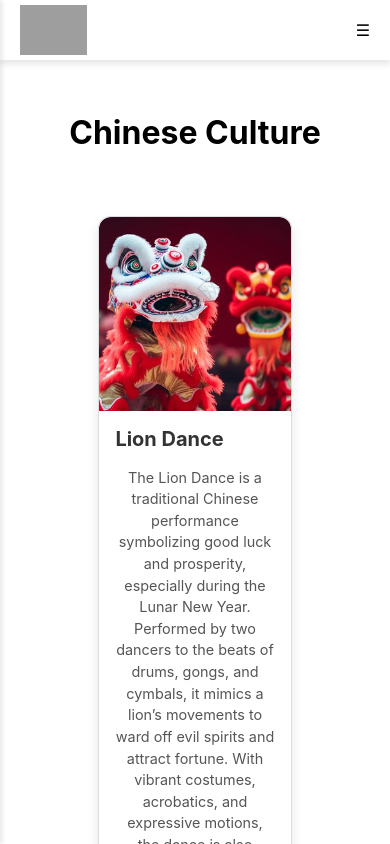
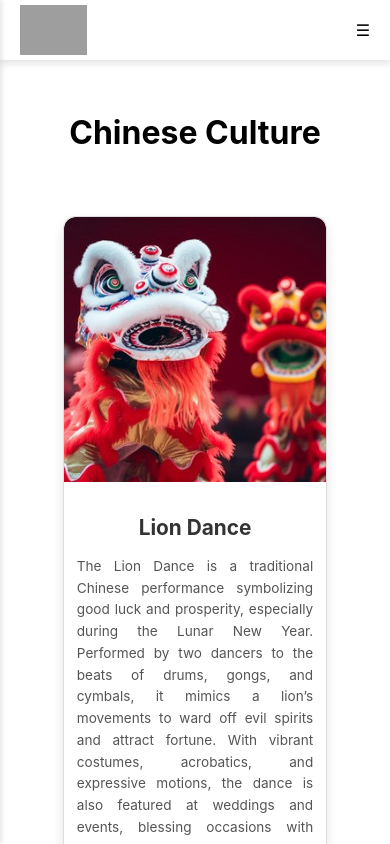
Before and after one commit to needydevil/Penang, a React (Create React App) app: page /chinese-culture in a window 390 px wide. Shown: the top 844 px of the page. Built offline with nearby package versions, Linux system fonts and the light colour scheme; grey boxes are pictures that could not be loaded.

Commit message:
add back button in culture section

```diff
--- a/src/pages/HistoryCulture/ChineseCulture.js
+++ b/src/pages/HistoryCulture/ChineseCulture.js
@@ -1,7 +1,10 @@
 import React from 'react';
+import { useNavigate } from 'react-router-dom'; // Import the useNavigate hook
 import './Culture.css'; // Add a separate CSS file for styling
 
 const ChineseCulture = () => {
+    const navigate = useNavigate(); // Initialize the navigate function
+
     const cardData = [
         {
             id: 1,
@@ -30,8 +33,8 @@ const ChineseCulture = () => {
         <div style={{ padding: "2rem" }}>
             <h1 style={{ textAlign: "center", marginBottom: "2rem" }}>Chinese Culture</h1>
             {cardData.map((card) => (
-                <div className="card-container">
-                <div className="culture-card" key={card.id}>
+                <div className="card-container" key={card.id}>
+                    <div className="culture-card">
                         <div className="card-image">
                             <img src={card.image} alt={card.alt} />
                         </div>
@@ -42,10 +45,14 @@ const ChineseCulture = () => {
                     </div>
                 </div>
             ))}
+            <button
+                onClick={() => navigate(-1)} // Go back to the previous page
+                className='back-button'
+            >
+                Back
+            </button>
         </div>
     );
 };
 
-
-
 export default ChineseCulture;
--- a/src/pages/HistoryCulture/Culture.css
+++ b/src/pages/HistoryCulture/Culture.css
@@ -1,23 +1,24 @@
 .card-container {
     display: flex;
-    flex-direction: column; /* Use column for a vertical stack of cards or row for horizontal */
+    flex-direction: column; /* Vertical stack of cards */
     justify-content: center; /* Centers cards horizontally */
     align-items: center; /* Centers cards vertically */
-    padding: 2rem; /* Optional padding around the container */
+    padding: 2rem;
+    gap: 1.5rem; /* Spacing between cards */
 }
 
 .culture-card {
     display: flex;
     align-items: center;
-    width: 73%;
-    max-width: 100%;
+    width: 85%; /* Dynamic width for better desktop responsiveness */
+    max-width: 1000px; /* Prevent cards from stretching too much on large screens */
     border: 1px solid #ddd;
     border-radius: 12px;
     box-shadow: 0 6px 12px rgba(0, 0, 0, 0.1);
     overflow: hidden;
     transition: transform 0.3s ease, box-shadow 0.3s ease;
     background-color: #fff;
-    flex-direction: row;
+    flex-direction: row; /* Horizontal layout for desktop */
 }
 
 .culture-card:hover {
@@ -26,54 +27,99 @@
 }
 
 .card-image img {
-    width: 400px ;
-    height: 300px ;
-    object-fit: cover;
+    width: 350px; /* Standard width for images */
+    height: 250px; /* Standard height for images */
+    object-fit: cover; /* Ensures images fit properly */
     border-radius: 12px;
     margin-right: 2rem;
-    margin-bottom: -4px;
+    transition: transform 0.3s ease;
 }
 
 .card-content {
     flex: 1;
+    padding: 1.5rem; /* Add padding for better spacing */
 }
 
 .card-content h2 {
     margin: 0 0 1rem;
-    font-size: 1.7rem;
+    font-size: 1.8rem; /* Larger font size for readability on desktops */
     color: #333;
 }
 
 .card-content p {
     margin: 0;
     color: #555;
-    font-size: 1.1rem;
-    line-height: 1.5;
+    font-size: 1rem;
+    line-height: 1.6; /* Improved line spacing for readability */
 }
 
-/* Media Query for Smaller Screens */
-@media (max-width: 768px) {
+/* Media Query for Tablets and Smaller Screens */
+@media (max-width: 1024px) {
     .culture-card {
         flex-direction: column; /* Stack image and text vertically */
         text-align: center; /* Center-align content */
+        width: 90%; /* Adjust width for smaller screens */
     }
 
     .card-image img {
-        width: 100%; /* Image fills the width of the card */
+        width: 100%; /* Image fills card width */
         height: auto; /* Maintain aspect ratio */
-        border-radius: 12px 12px 0 0; /* Adjust rounded corners */
+        border-radius: 12px 12px 0 0; /* Rounded corners at the top */
+        margin-right: 0;
+        margin-bottom: 1rem; /* Space between image and text */
     }
 
     .card-content {
-        padding: 1rem;
+        padding: 1rem; /* Reduce padding for smaller screens */
     }
 
     .card-content h2 {
-        font-size: 1.25rem; /* Adjust title size for smaller screens */
-        text-align: justify;
+        font-size: 1.5rem; /* Adjust title size for tablets */
+        text-align: center; /* Center-align text */
     }
 
     .card-content p {
-        font-size: 0.9rem; /* Adjust text size for smaller screens */
+        font-size: 0.95rem; /* Adjust text size for tablets */
+        text-align: justify; /* Keep text justified for better readability */
     }
 }
+
+.back-button {
+    margin-top: 2rem;
+    padding: 0.5rem 1rem;
+    font-size: 1rem;
+    cursor: pointer;
+    border-radius: 5px;
+    background-color: #007bff;
+    color: white;
+    border: none;
+    transition: background-color 0.3s ease;
+}
+
+.back-button:hover {
+    background-color: #0056b3; /* Darker blue on hover */
+}
+
+/* Media Query for Mobile Phones */
+@media (max-width: 768px) {
+    .culture-card {
+        width: 100%; /* Full width for mobile */
+    }
+
+    .card-content {
+        padding: 0.8rem; /* Reduce padding for smaller mobile devices */
+    }
+
+    .card-image img {
+        width: 100%;
+        height: auto;
+    }
+
+    .card-content h2 {
+        font-size: 1.3rem; /* Smaller title size for mobile */
+    }
+
+    .card-content p {
+        font-size: 0.85rem; /* Adjust text size for mobile */
+    }
+}
--- a/src/pages/HistoryCulture/IndianCulture.js
+++ b/src/pages/HistoryCulture/IndianCulture.js
@@ -1,7 +1,10 @@
 import React from 'react';
+import { useNavigate } from 'react-router-dom'; // Import the useNavigate hook
 import './Culture.css'; // Add a separate CSS file for styling
 
 const IndianCulture = () => {
+    const navigate = useNavigate(); // Initialize the navigate function
+
     const cardData = [
         {
             id: 1,
@@ -42,6 +45,12 @@ const IndianCulture = () => {
                     </div>
                 </div>
             ))}
+            <button
+                onClick={() => navigate('/history-culture')}
+                className="back-button"
+            >
+                Back
+            </button>
         </div>
     );
 };
--- a/src/pages/HistoryCulture/MalayCulture.js
+++ b/src/pages/HistoryCulture/MalayCulture.js
@@ -1,7 +1,10 @@
 import React from 'react';
+import { useNavigate } from 'react-router-dom'; // Import the useNavigate hook
 import './Culture.css'; // Add a separate CSS file for styling
 
 const MalayCulture = () => {
+    const navigate = useNavigate(); // Initialize the navigate function
+
     const cardData = [
         {
             id: 1,
@@ -42,6 +45,12 @@ const MalayCulture = () => {
                     </div>
                 </div>
             ))}
+            <button
+                onClick={() => navigate('/history-culture')}
+                className="back-button"
+            >
+                Back
+            </button>
         </div>
     );
 };
```
Lines whose indentation alone changed are shown as unchanged.
